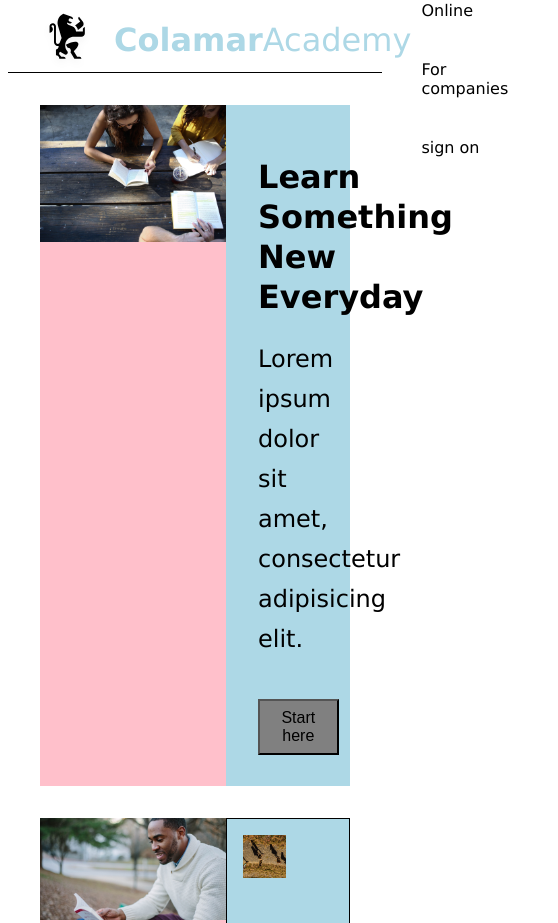
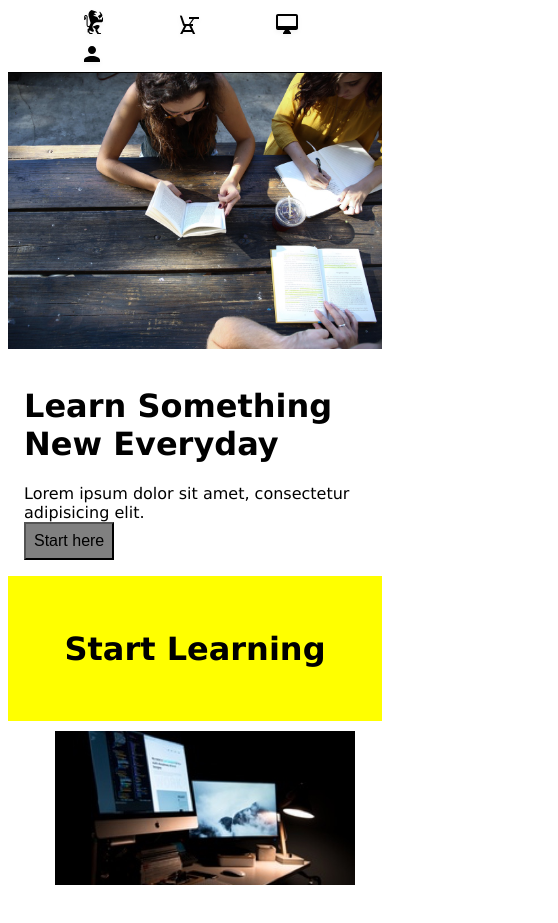
Before and after one commit to LFelt/Colmar-2, a plain HTML site: page Resources/index.html in a window 390 px wide. Shown: the top 923 px of the page, 558 px wide, since content can reach past the window. Drawn offline with Linux system fonts and the light colour scheme.

Commit message:
begin mobile

```diff
--- a/Resources/CSS/style.css
+++ b/Resources/CSS/style.css
@@ -42,6 +42,26 @@ nav span {
   display: inline-block;
   padding: 20px 10px;
 }
+
+ .mobile {
+  display: none;
+}
+
+@media only screen and (max-width: 560px) {
+  .mobile {
+    display: inline-block;
+    width: 100%;
+  }
+
+.mobile img {
+  padding: 0 2rem;
+}
+  nav span,
+  .logo {
+    display: none;
+  }
+}
+
 
 
 /*main banner*/
@@ -97,6 +117,33 @@ nav span {
   padding: 8px;
   background-color: grey;
   font-size: 1rem;
+}
+
+.small {
+  display: none;
+}
+
+@media only screen and (max-width: 560px) {
+  .container {
+   display: none;
+  }
+
+.small {
+  display: flex;
+  flex-direction: column;
+  justify-content: center;
+}
+
+.small img {
+  max-width: 100%;
+}
+
+.small .text-main {
+  margin: 1rem;
+}
+.button {
+  justify-content: center;
+}
 }
 
 /*events*/
--- a/Resources/index.html
+++ b/Resources/index.html
@@ -20,6 +20,12 @@
         	<span>For companies</span>
         	<span>sign on</span>
         </nav>
+        <nav class="mobile">
+          <img src="./images/ic-logo.svg">
+          <img src="./images/ic-on-campus.svg">
+          <img src="./images/ic-online.svg">
+          <img src="./images/ic-login.svg">
+        </nav>
       </header>
 
 <!--main-banner-->
@@ -37,6 +43,15 @@
   </div>
 </div>
 
+<div class="small">
+  <img src="./images/banner.jpg">
+  <div class="text-main">
+    <h1> Learn Something </br > New Everyday </h1>
+    <span>Lorem ipsum dolor sit amet, consectetur adipisicing elit. </span>
+    <br />
+    <button class="button"> Start here </button>
+</div>
+</div>
 
 <!--events-->
 <div class="container">
```
